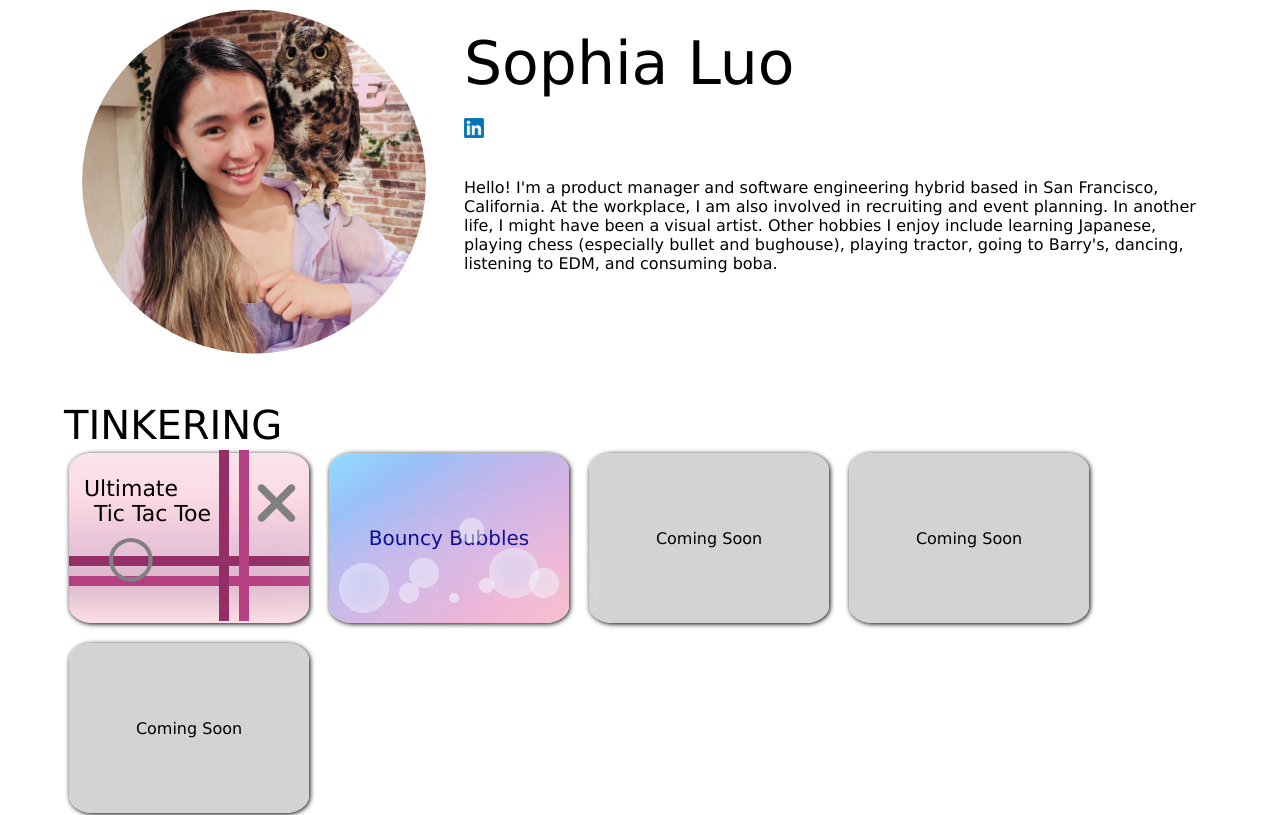
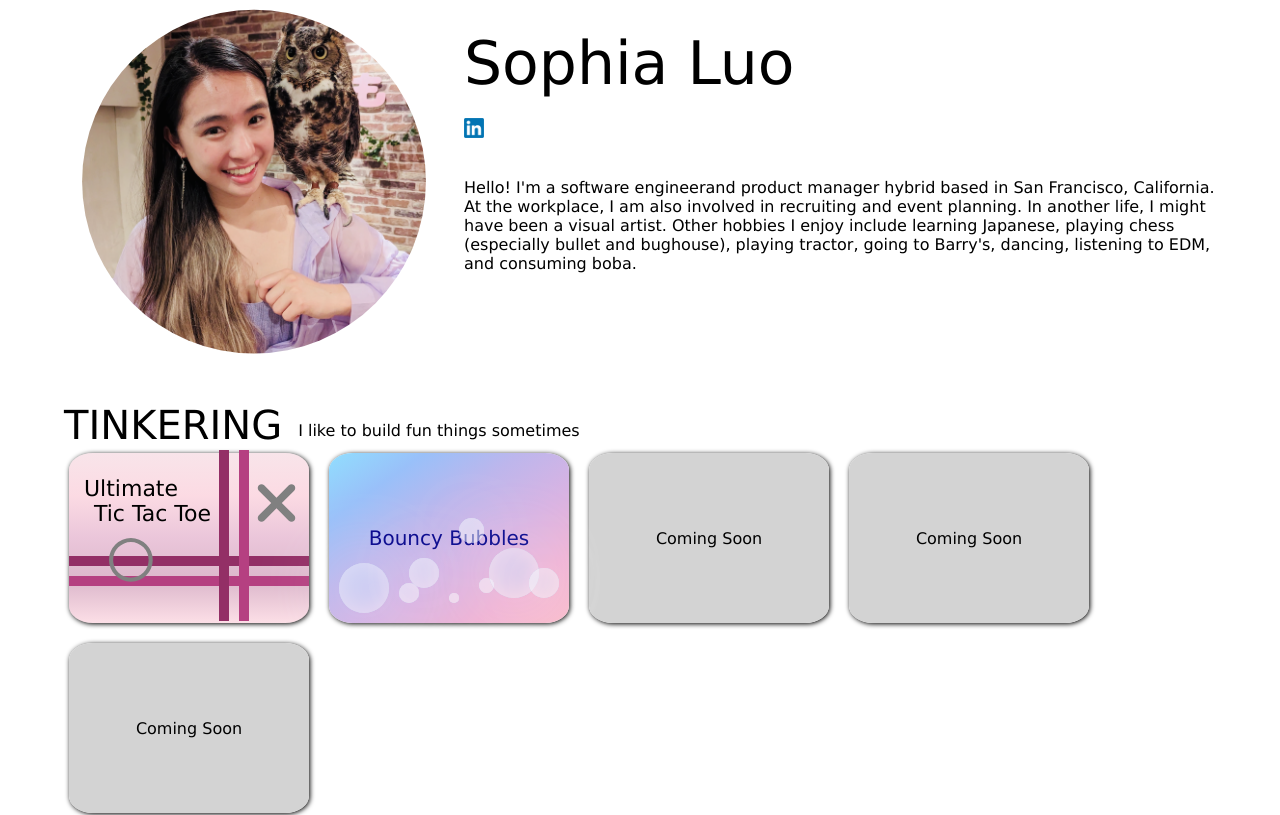
Before and after one commit to sophialuo/sophialuo.me, a Next.js app: page / in a window 1280 px wide. Shown: the top 815 px of the page. Built offline with nearby package versions, Linux system fonts and the light colour scheme.

Commit message:
more UI fixes

```diff
--- a/app/art-gallery/page.tsx
+++ b/app/art-gallery/page.tsx
@@ -1,3 +1,5 @@
+"use client";
+
 import React from "react";
 import { ArtGallery } from "../../components/ArtGallery";
 import Layout from "../../components/Layout";
--- a/app/bouncy-bubbles/page.tsx
+++ b/app/bouncy-bubbles/page.tsx
@@ -1,3 +1,5 @@
+"use client";
+
 import React from "react";
 import BouncyBubbles from "../../components/BouncyBubbles";
 import Layout from "../../components/Layout";
--- a/components/Home/BodyRow.css
+++ b/components/Home/BodyRow.css
@@ -1,6 +1,17 @@
-.header-title {
-    top: -10;
+.row-header {
+    flex-direction: row;
+    display: flex;
+    align-items: flex-end;
+    gap: 8px;
+}
+.row-header-title {
     font-size: 40px;
+    width: fit-content;
+}
+
+.row-header-text {
+    width: fit-content;
+    padding: 8px;
 }
 
 .items {
--- a/components/Home/BodyRow.tsx
+++ b/components/Home/BodyRow.tsx
@@ -4,13 +4,17 @@ import "./BodyRow.css";
 
 interface BodyRowProps {
   rowTitle: string;
+  rowText: string;
   rowItems: React.JSX.Element[];
 }
 
-const BodyRow: React.FC<BodyRowProps> = ({ rowTitle, rowItems }) => {
+const BodyRow: React.FC<BodyRowProps> = ({ rowTitle, rowItems, rowText }) => {
   return (
     <div>
-      <div className="header-title">{rowTitle}</div>
+      <div className="row-header">
+        <div className="row-header-title">{rowTitle}</div>
+        <div className="row-header-text">{rowText}</div>
+      </div>
       <div className="items">{rowItems.map((item) => item)}</div>
     </div>
   );
--- a/components/Home/IntroRow.tsx
+++ b/components/Home/IntroRow.tsx
@@ -21,8 +21,8 @@ const IntroRow: React.FC = () => {
           />
         </a>
         <p>
-          Hello! I'm a product manager and software engineering hybrid based in
-          San Francisco, California. At the workplace, I am also involved in
+          Hello! I'm a software engineerand product manager hybrid based in San
+          Francisco, California. At the workplace, I am also involved in
           recruiting and event planning. In another life, I might have been a
           visual artist. Other hobbies I enjoy include learning Japanese,
           playing chess (especially bullet and bughouse), playing tractor, going
--- a/components/Home/index.tsx
+++ b/components/Home/index.tsx
@@ -37,6 +37,7 @@ const Home: React.FC = () => {
       <div className="row-wrapper">
         <BodyRow
           rowTitle="TINKERING"
+          rowText="I like to build fun things sometimes"
           rowItems={_.range(NUM_ITEMS).map((index: number) => {
             if (tinkeringItems[index]) {
               return tinkeringItems[index];
@@ -46,12 +47,14 @@ const Home: React.FC = () => {
         />
         <BodyRow
           rowTitle="EXPRESSING"
+          rowText="Making art stuff is also pretty fun"
           rowItems={expressingItems.map((element: React.JSX.Element) => {
             return element;
           })}
         />
         <BodyRow
           rowTitle="THINKING"
+          rowText="One day, I write some thoughts down and put them here."
           rowItems={_.range(NUM_ITEMS).map((index: number) => {
             return <DefaultPreview key={`THINKING${index}`} />;
           })}
```
